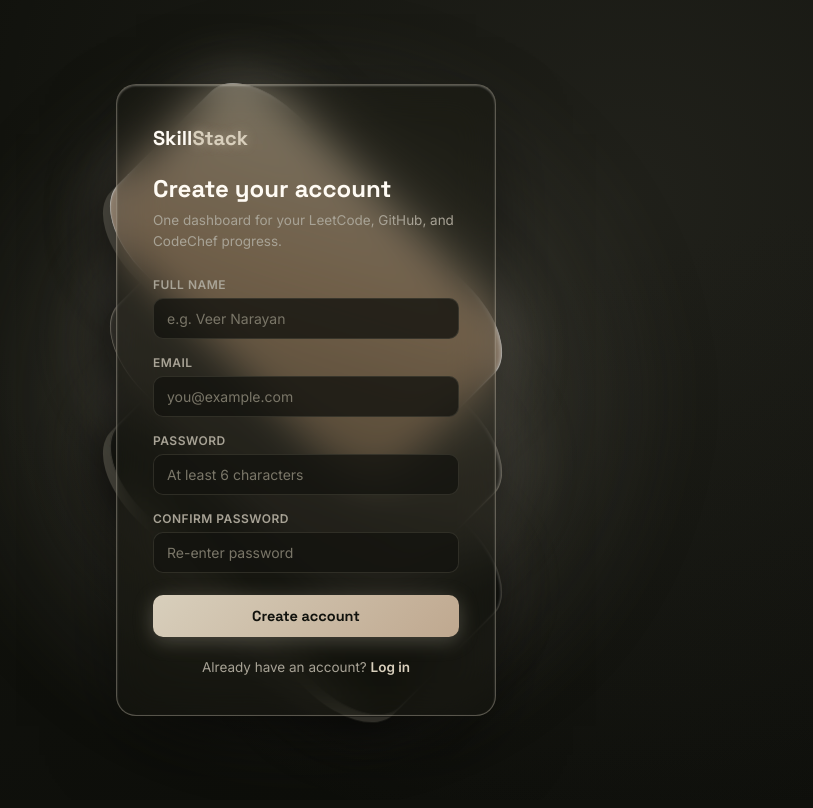
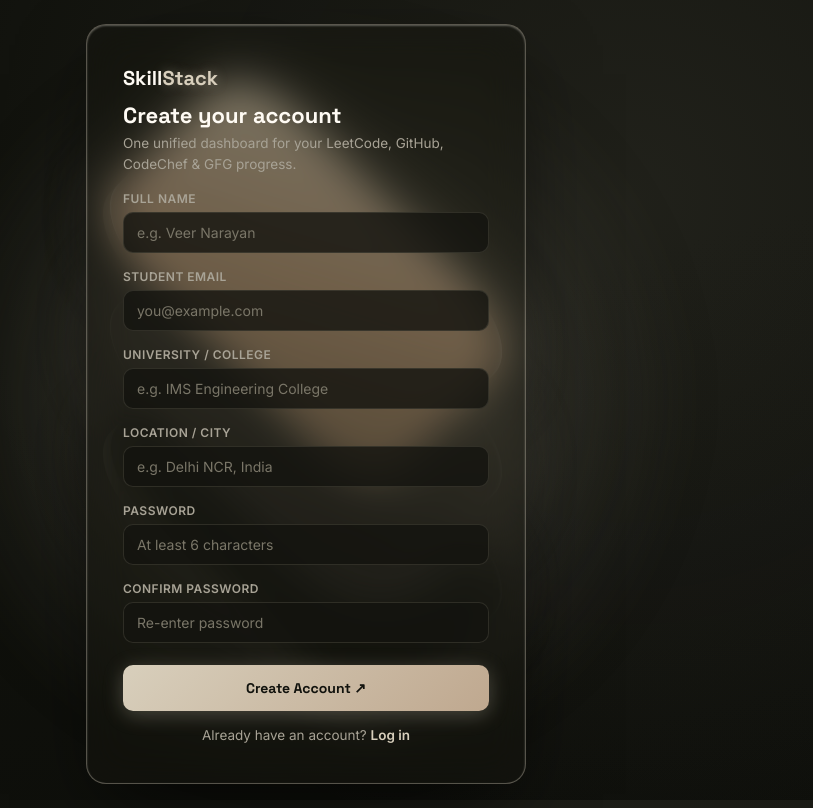
Before and after one commit to Prateekvish-cloud/Skill-Stack, a Flask app: page /signup in a window 1280 px wide. Shown: the whole page, without its empty margins (334-1147 px from the left). Before the commit the page ends 722 px from the top, so only its background shows below. Run offline with Flask 3, Linux system fonts and the light colour scheme.

Commit message:
Fix data loss on login/restart and add College & Location selection options

```diff
--- a/app.py
+++ b/app.py
@@ -315,8 +315,32 @@
                     ("Prateek Vishwakarma", "vishpratee2004@gmail.com", pw_hash, "Competitive Programmer & Developer", "IMS Engineering College", "Delhi NCR, India", "Passionate competitive programmer and developer.", datetime.utcnow())
                 )
                 conn.commit()
+
+            # Ensure default user (ID 1) has connected coding profiles pre-seeded so profile data is never lost on restart
+            cursor.execute("SELECT COUNT(*) FROM coding_profiles WHERE user_id = 1")
+            prof_row = cursor.fetchone()
+            prof_cnt = prof_row[0] if isinstance(prof_row, (tuple, list)) else (prof_row.get("COUNT(*)") or prof_row.get("count", 0) if isinstance(prof_row, dict) else 0)
+            if prof_cnt == 0:
+                default_profiles = [
+                    ("leetcode", "Prateek_vish", 15, "1500", "15 Solved"),
+                    ("geeksforgeeks", "prateekv", 30, "1650", "30 Solved"),
+                    ("codechef", "prateek_v", 10, "1420", "10 Solved"),
+                    ("github", "Prateekvish-cloud", 25, "25 Repos", "25 Repos"),
+                    ("hackerrank", "prateek_v", 5, "Bronze", "5 Solved"),
+                    ("codeforces", "prateek_v", 8, "1200", "8 Solved")
+                ]
+                for p_plat, p_user, p_solv, p_rat, p_lbl in default_profiles:
+                    try:
+                        cursor.execute(
+                            ("INSERT INTO coding_profiles (user_id, platform, username, problems_solved, rating, solved_label, connected, last_synced) VALUES (?, ?, ?, ?, ?, ?, 1, ?)" if is_sqlite else
+                             "INSERT INTO coding_profiles (user_id, platform, username, problems_solved, rating, solved_label, connected, last_synced) VALUES (%s, %s, %s, %s, %s, %s, 1, %s)"),
+                            (1, p_plat, p_user, p_solv, p_rat, p_lbl, datetime.utcnow())
+                        )
+                    except Exception as pe:
+                        print("Notice seeding profile row:", pe)
+                conn.commit()
         except Exception as seed_err:
-            print("Notice seeding default user:", seed_err)
+            print("Notice seeding default user/profiles:", seed_err)
 
     except Exception as e:
         print(f"Notice: DB initialization step: {e}")
@@ -748,10 +772,13 @@
             flash("An account with this email already exists.", "error")
             return render_template("signup.html")
 
+        college = request.form.get("college", "").strip() or "IMS Engineering College"
+        location = request.form.get("location", "").strip() or "Delhi NCR, India"
+
         password_hash = generate_password_hash(password)
         db_query(
-            "INSERT INTO users (name, email, password_hash, created_at) VALUES (%s, %s, %s, %s)",
-            (name, email, password_hash, datetime.utcnow()),
+            "INSERT INTO users (name, email, password_hash, college, location, created_at) VALUES (%s, %s, %s, %s, %s, %s)",
+            (name, email, password_hash, college, location, datetime.utcnow()),
             commit=True
         )
 
--- a/templates/signup.html
+++ b/templates/signup.html
@@ -2,32 +2,88 @@
 {% block title %}Sign up — Skill Stack{% endblock %}
 {% block content %}
 <div class="auth-screen">
-  <div class="auth-card">
-    <div class="brand">Skill<span>Stack</span></div>
-    <h1>Create your account</h1>
-    <p class="auth-sub">One dashboard for your LeetCode, GitHub, and CodeChef progress.</p>
+  <div class="auth-card" style="max-width:440px; width:100%;">
+    <div class="brand" style="margin-bottom:10px;">Skill<span>Stack</span></div>
+    <h1 style="font-size:22px; margin:0 0 4px 0;">Create your account</h1>
+    <p class="auth-sub" style="margin-bottom:16px;">One unified dashboard for your LeetCode, GitHub, CodeChef & GFG progress.</p>
+
+    {% with messages = get_flashed_messages(with_categories=true) %}
+      {% if messages %}
+        {% for category, msg in messages %}
+          <div style="padding:10px 14px; border-radius:10px; font-size:12.5px; font-weight:600; margin-bottom:16px; text-align:left; background:{{ 'rgba(255,82,82,0.15)' if category == 'error' else 'rgba(57,211,83,0.15)' }}; border:1px solid {{ '#ff5252' if category == 'error' else '#39d353' }}; color:{{ '#ff5252' if category == 'error' else '#39d353' }};">
+            {{ msg }}
+          </div>
+        {% endfor %}
+      {% endif %}
+    {% endwith %}
 
     <form method="POST" action="{{ url_for('signup') }}" class="auth-form">
       <div class="field">
-        <label for="name">Full name</label>
-        <input type="text" id="name" name="name" required placeholder="e.g. Veer Narayan" />
+        <label for="name">Full Name</label>
+        <input type="text" id="name" name="name" required placeholder="e.g. Veer Narayan" autocomplete="name" />
       </div>
+
       <div class="field">
-        <label for="email">Email</label>
-        <input type="email" id="email" name="email" required placeholder="you@example.com" />
+        <label for="email">Student Email</label>
+        <input type="email" id="email" name="email" required placeholder="you@example.com" autocomplete="email" inputmode="email" />
       </div>
+
+      <div class="field">
+        <label for="college">University / College</label>
+        <input type="text" id="college" name="college" list="collegeList" required placeholder="e.g. IMS Engineering College" autocomplete="off" />
+        <datalist id="collegeList">
+          <option value="IMS Engineering College"></option>
+          <option value="Indian Institute of Technology (IIT) Delhi"></option>
+          <option value="Indian Institute of Technology (IIT) Bombay"></option>
+          <option value="Delhi Technological University (DTU)"></option>
+          <option value="Netaji Subhas University of Technology (NSUT)"></option>
+          <option value="National Institute of Technology (NIT) Trichy"></option>
+          <option value="Vellore Institute of Technology (VIT)"></option>
+          <option value="SRM Institute of Science and Technology"></option>
+          <option value="KIET Group of Institutions"></option>
+          <option value="ABES Engineering College"></option>
+          <option value="Galgotias University"></option>
+          <option value="Bennett University"></option>
+          <option value="Amity University"></option>
+          <option value="BITS Pilani"></option>
+          <option value="Manipal Institute of Technology"></option>
+          <option value="Chandigarh University"></option>
+          <option value="Thapar Institute of Engineering & Tech"></option>
+        </datalist>
+      </div>
+
+      <div class="field">
+        <label for="location">Location / City</label>
+        <input type="text" id="location" name="location" list="locationList" required placeholder="e.g. Delhi NCR, India" autocomplete="off" />
+        <datalist id="locationList">
+          <option value="Delhi NCR, India"></option>
+          <option value="Ghaziabad, Uttar Pradesh, India"></option>
+          <option value="Noida, Uttar Pradesh, India"></option>
+          <option value="Bengaluru, Karnataka, India"></option>
+          <option value="Mumbai, Maharashtra, India"></option>
+          <option value="Pune, Maharashtra, India"></option>
+          <option value="Hyderabad, Telangana, India"></option>
+          <option value="Chennai, Tamil Nadu, India"></option>
+          <option value="Kolkata, West Bengal, India"></option>
+          <option value="Jaipur, Rajasthan, India"></option>
+          <option value="Lucknow, Uttar Pradesh, India"></option>
+        </datalist>
+      </div>
+
       <div class="field">
         <label for="password">Password</label>
-        <input type="password" id="password" name="password" required placeholder="At least 6 characters" />
+        <input type="password" id="password" name="password" required placeholder="At least 6 characters" autocomplete="new-password" />
       </div>
+
       <div class="field">
-        <label for="confirm_password">Confirm password</label>
-        <input type="password" id="confirm_password" name="confirm_password" required placeholder="Re-enter password" />
+        <label for="confirm_password">Confirm Password</label>
+        <input type="password" id="confirm_password" name="confirm_password" required placeholder="Re-enter password" autocomplete="new-password" />
       </div>
-      <button type="submit" class="btn-primary">Create account</button>
+
+      <button type="submit" class="btn-primary" style="padding:14px; font-size:14px; font-weight:700; width:100%; margin-top:6px;">Create Account ↗</button>
     </form>
 
-    <p class="auth-switch">Already have an account? <a href="{{ url_for('login') }}">Log in</a></p>
+    <p class="auth-switch" style="margin-top:16px;">Already have an account? <a href="{{ url_for('login') }}">Log in</a></p>
   </div>
 </div>
 {% endblock %}
```
Also changed, not shown: templates/profile.html (+34 -3 lines).
